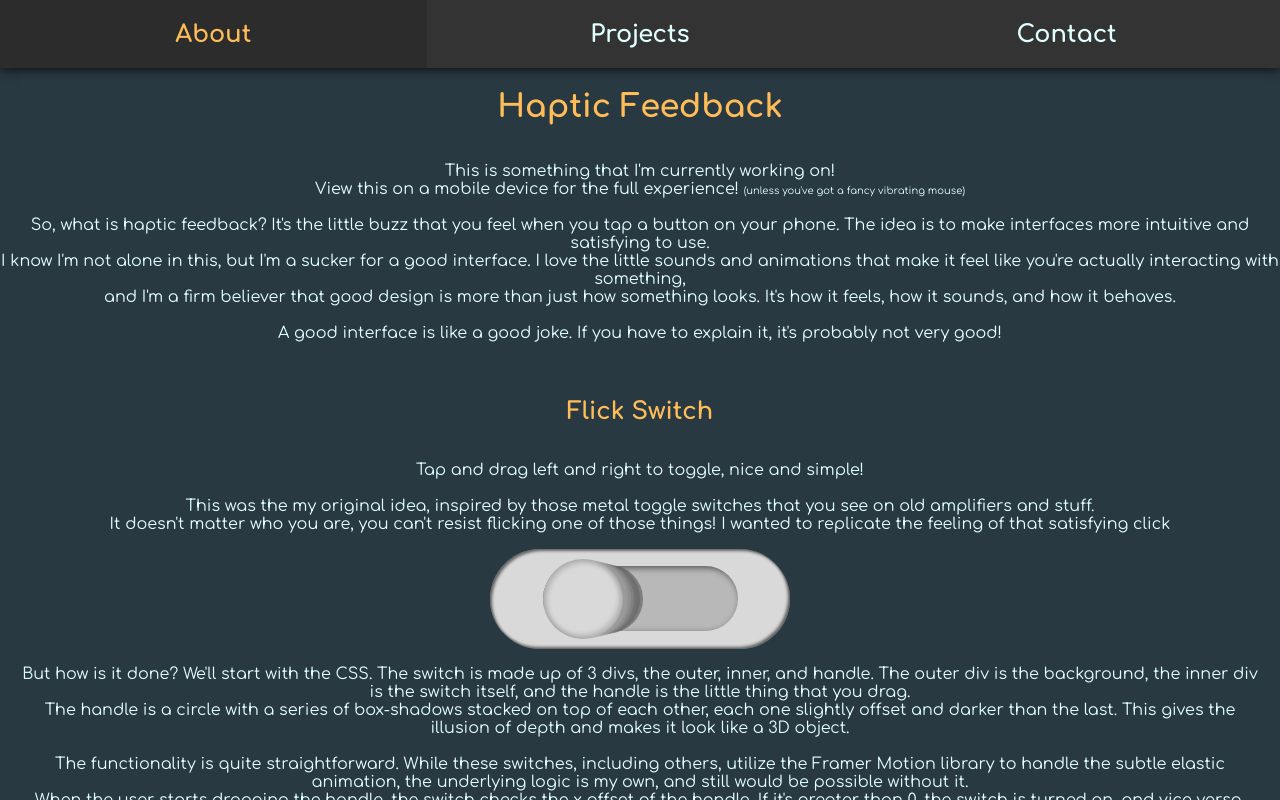
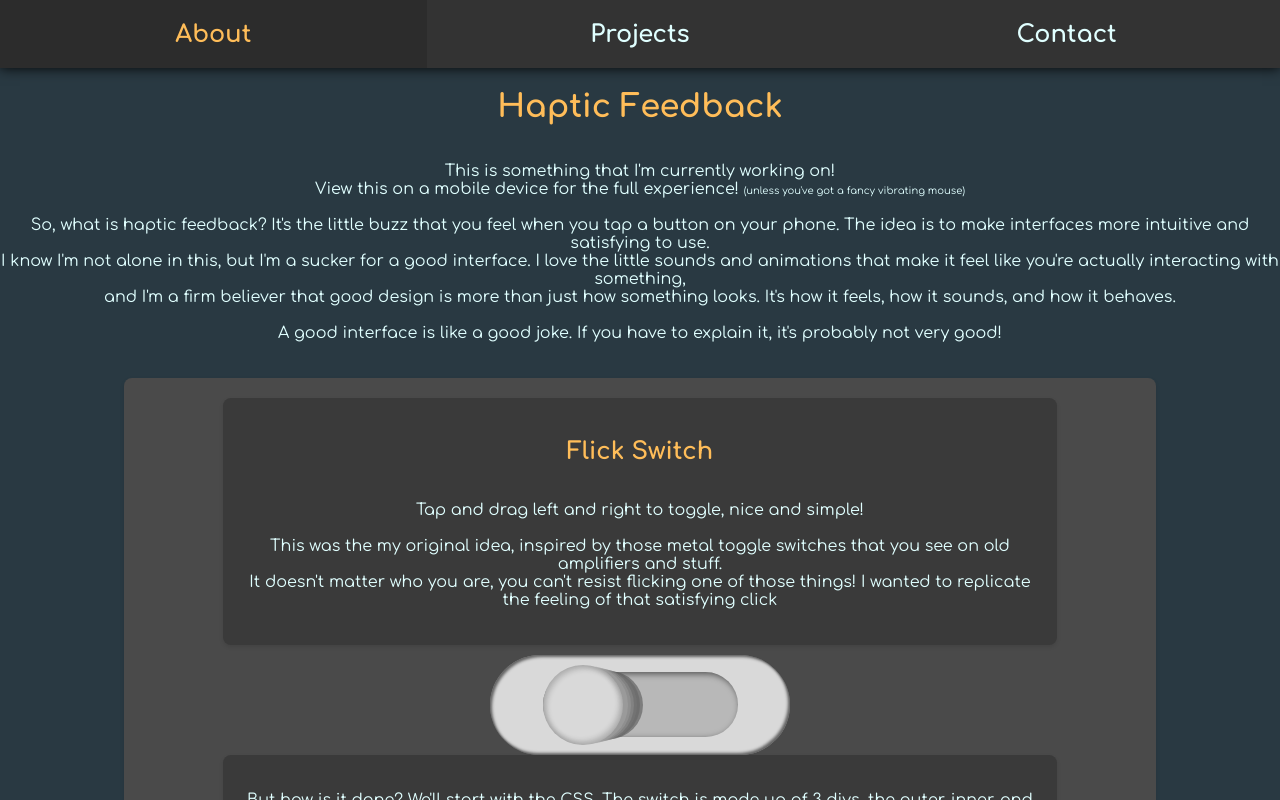
Before and after one commit to TrisRosco/portfolio, a React (Create React App) app in the folder pf/: page /interface in a window 1280 px wide. Shown: the top 800 px of the page. Built offline with nearby package versions, Linux system fonts and the light colour scheme; no server answers; a web font is replaced by a local one.

Commit message:
Added Card component to style text blocks

```diff
--- a/pf/src/backend/queries.js
+++ b/pf/src/backend/queries.js
@@ -1,6 +1,7 @@
 import supabase from "./client";
 
 export async function getProducts() {
-  const { data } = await supabase.from("products").select("*");
-  return data;
+  const { data, error } = await supabase.from('products').select('*')
+    if (error) throw error
+    return data
 }
--- /dev/null
+++ b/pf/src/components/card/index.js
@@ -0,0 +1,18 @@
+
+import React from 'react';
+import './styles.css';
+
+const Card = ({ color, children }) => {
+  const cardStyle = {
+    backgroundColor: color || '#3a3a3a',
+    // Add other styles here
+  };
+
+  return (
+    <div className="card" style={cardStyle}>
+      {children}
+    </div>
+  );
+};
+
+export default Card;
--- /dev/null
+++ b/pf/src/components/card/styles.css
@@ -0,0 +1,11 @@
+.card {
+    box-shadow: 0 2px 4px rgba(0, 0, 0, 0.1);
+    margin-bottom: 10px;
+    padding: 20px;
+    border-radius: 8px;
+    width: 80%;
+    display: flex;
+    flex-direction: column;
+    align-items: center;
+    justify-content: center;
+  }
--- a/pf/src/pages/CoolInterface/index.js
+++ b/pf/src/pages/CoolInterface/index.js
@@ -5,6 +5,7 @@ import ClickySwitch from "../../components/interface/ClickySwitch";
 import ClickySwitch2 from "../../components/interface/ClickySwitch2";
 // import ClickyDial from "../../components/interface/ClickyDial";
 // import ClickyDial2 from "../../components/interface/ClickyDial2";
+import Card from "../../components/card";
 import TappySwitch from "../../components/interface/TappySwitch";
 
 const CoolInterface = () => {
@@ -36,69 +37,90 @@ const CoolInterface = () => {
         it's probably not very good!
       </p>
       <div className="interface-container">
+        <Card color="#4a4a4a">
+          <Card color="#3a3a3a">
             <h2 className="interface-subtitle">Flick Switch</h2>
             <p>
               Tap and drag left and right to toggle, nice and simple!
               <br />
               <br />
-          This was the my original idea, inspired by those metal toggle switches
-          that you see on old amplifiers and stuff.
+              This was the my original idea, inspired by those metal toggle
+              switches that you see on old amplifiers and stuff.
               <br />
-          It doesn't matter who you are, you can't resist flicking one of those
-          things! I wanted to replicate the feeling of that satisfying click
+              It doesn't matter who you are, you can't resist flicking one of
+              those things! I wanted to replicate the feeling of that satisfying
+              click
             </p>
+          </Card>
           <ClickySwitch2 />
+          <Card color="#3a3a3a">
             <p>
-          But how is it done? We'll start with the CSS. The switch is made up of
-          3 divs, the outer, inner, and handle. The outer div is the background,
-          the inner div is the switch itself, and the handle is the little thing
-          that you drag.
+              But how is it done? We'll start with the CSS. The switch is made
+              up of 3 divs, the outer, inner, and handle. The outer div is the
+              background, the inner div is the switch itself, and the handle is
+              the little thing that you drag.
               <br />
-          The handle is a circle with a series of box-shadows stacked on top of
-          each other, each one slightly offset and darker than the last. This
-          gives the illusion of depth and makes it look like a 3D object.
+              The handle is a circle with a series of box-shadows stacked on top
+              of each other, each one slightly offset and darker than the last.
+              This gives the illusion of depth and makes it look like a 3D
+              object.
               <br />
               <br />
               The functionality is quite straightforward. While these switches,
               including others, utilize the Framer Motion library to handle the
-          subtle elastic animation, the underlying logic is my own, and still
-          would be possible without it.
+              subtle elastic animation, the underlying logic is my own, and
+              still would be possible without it.
               <br />
               When the user starts dragging the handle, the switch checks the x
-          offset of the handle. If it's greater than 0, the switch is turned on,
-          and vice versa.
+              offset of the handle. If it's greater than 0, the switch is turned
+              on, and vice versa.
               <br />
-          A useState hook is used to keep track of the switch's state, and when
-          the state changes, the switch plays a sound and vibrates the device.
+              A useState hook is used to keep track of the switch's state, and
+              when the state changes, the switch plays a sound and vibrates the
+              device.
               <br />
               At the same time, the useState is handed to the CSS as a data
-          attribute, which is used to switch the direction of the box-shadows,
-          and sets the flex direction of the handle to the opposite direction.
+              attribute, which is used to switch the direction of the
+              box-shadows, and sets the flex direction of the handle to the
+              opposite direction.
             </p>
+          </Card>
+        </Card>
         <h2 className="interface-subtitle">Tap & Slide Switch</h2>
-        <p>Tap, slide, and release to toggle
+        <p>
+          Tap, slide, and release to toggle
           <br />
           <br />
-        This one is a little more complicated, but it's fairly intuitive once you get the hang of it.
+          This one is a little more complicated, but it's fairly intuitive once
+          you get the hang of it.
           <br />
-        The idea is that it's not as easy to accidentally as the flick switch, so it can be used for more important things that you don't want to accidentally toggle.
+          The idea is that it's not as easy to accidentally as the flick switch,
+          so it can be used for more important things that you don't want to
+          accidentally toggle.
         </p>
         <ClickySwitch />
         <p>
-        Much like the flick switch, this one is made up of 3 divs, the outer, inner, and handle.
+          Much like the flick switch, this one is made up of 3 divs, the outer,
+          inner, and handle.
           <br />
-        The functionality is very similar to the flick switch, but instead of checking the x offset against 0, it checks it against a pre-defined threshold.
+          The functionality is very similar to the flick switch, but instead of
+          checking the x offset against 0, it checks it against a pre-defined
+          threshold.
           <br />
-        If the offset is greater than the threshold, the switch is turned on, and vice versa.
+          If the offset is greater than the threshold, the switch is turned on,
+          and vice versa.
           <br />
-        The threshold is set to 200, which is about 1/3 of the width of the handle, and it can be adjusted to suit the needs of the interface.
+          The threshold is set to 200, which is about 1/3 of the width of the
+          handle, and it can be adjusted to suit the needs of the interface.
         </p>
         <h2 className="interface-subtitle">Tappy Switch</h2>
         <p>Tap to toggle</p>
         <p>
-        This is the simplest switch, it's essentially a rocker switch like you'd use to turn on a light.
-        <br/>
-        It's not something that you'd want to use for something important, as it's very easy to accidentally toggle.
+          This is the simplest switch, it's essentially a rocker switch like
+          you'd use to turn on a light.
+          <br />
+          It's not something that you'd want to use for something important, as
+          it's very easy to accidentally toggle.
         </p>
         <TappySwitch />
         {/* <h2 className="interface-subtitle">The Dial</h2>
--- a/pf/src/pages/Webstore/index.js
+++ b/pf/src/pages/Webstore/index.js
@@ -1,11 +1,23 @@
-import React from "react";
+import React, { useState, useEffect } from "react";
 import "./styles.css";
 import NavBar from "../../components/navBar";
 import ProductCard from "../../components/webstore/ProductCard";
 import Grid from "@mui/material/Unstable_Grid2";
 import { Typography } from "@mui/material";
+import { getProducts } from "../../backend/queries";
 
 const Webstore = () => {
+  const [products, setProducts] = useState([]);
+
+  const fetchProducts = async () => {
+    const data = await getProducts();
+    setProducts(data);
+  };
+
+  useEffect(() => {
+    fetchProducts();
+  }, []);
+
   return (
     <React.Fragment>
       <NavBar />
@@ -32,7 +44,16 @@ const Webstore = () => {
         justifyContent={"center"}
         alignItems={"center"}
       >
-        <ProductCard
+        {products.map((product) => (
+          <ProductCard
+            key={product.id}
+            image={product.image}
+            name={product.name}
+            price={product.price}
+            details={product.details}
+          />
+        ))}
+        {/* <ProductCard
           image="https://i.imgur.com/o3eFWf0.jpg"
           name="Greg"
           price="£5.99"
@@ -79,7 +100,7 @@ const Webstore = () => {
           name="Bungus"
           price="£4.99"
           details="This is Bungus. He's a fun guy hahahahahaha (he has cordyceps)"
-        />
+        /> */}
       </Grid>
     </React.Fragment>
   );
```
Also changed, not shown: pf/src/pages/CoolInterface/styles.css (line endings or trailing spaces). Lines whose indentation alone changed are shown as unchanged.
